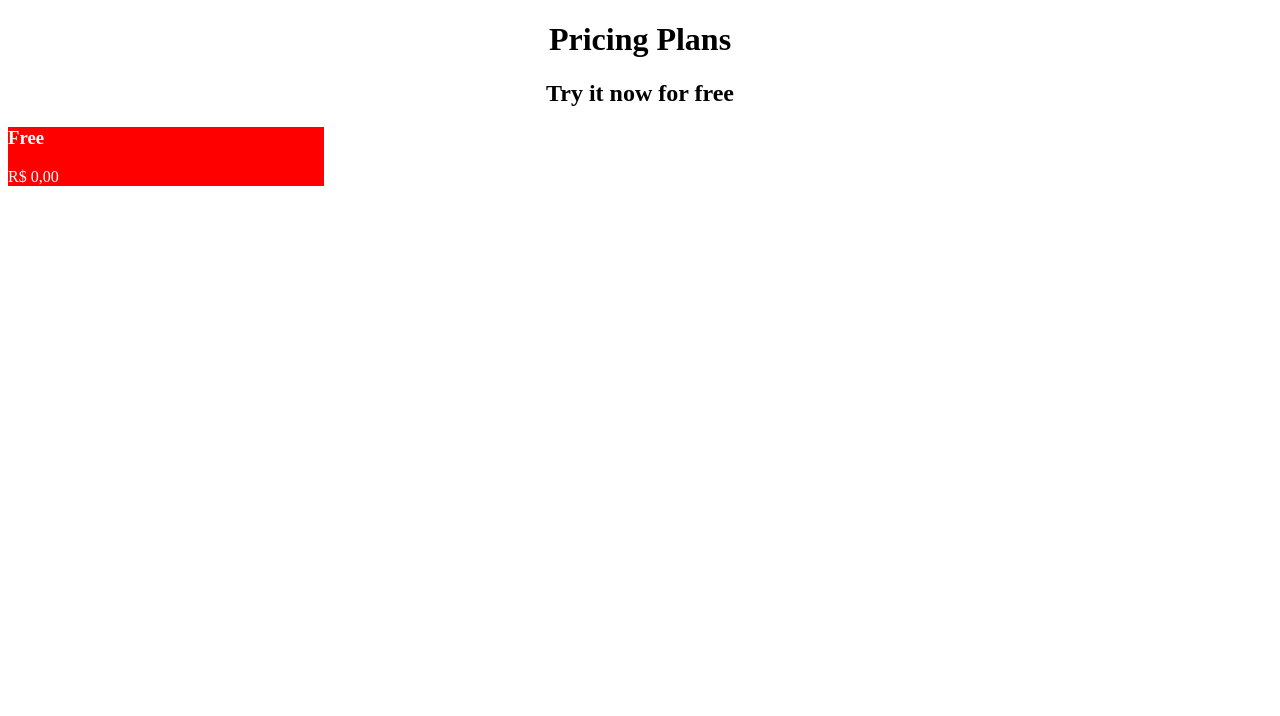
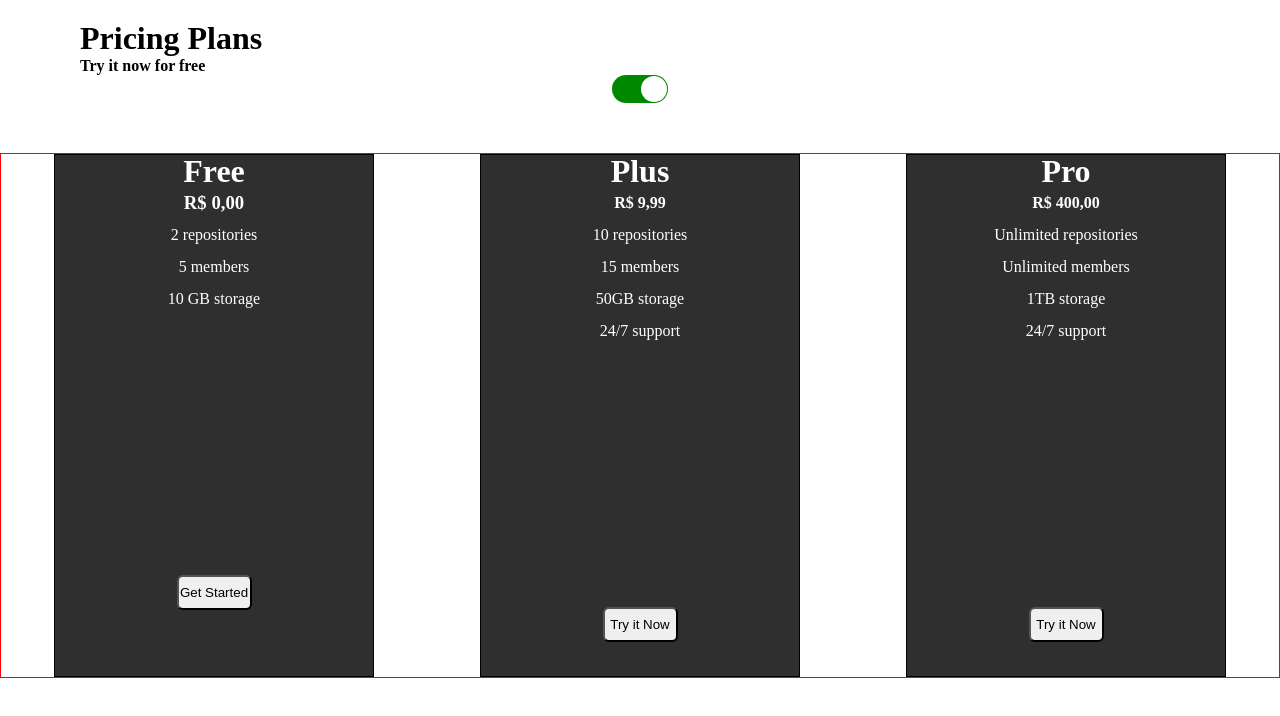
Before and after one commit to anddreluis2/pricing-page, a React (Vite) app: page / in a window 1280 px wide. Shown: the top 716 px of the page. Built offline with nearby package versions, Linux system fonts and the light colour scheme.

Commit message:
getting started with styles

```diff
--- a/package.json
+++ b/package.json
@@ -12,6 +12,7 @@
     "@types/sass": "^1.43.1",
     "react": "^18.2.0",
     "react-dom": "^18.2.0",
+    "react-switch": "^7.0.0",
     "sass": "^1.54.4",
     "scss": "^0.2.4"
   },
--- a/src/components/Cards/Index.tsx
+++ b/src/components/Cards/Index.tsx
@@ -2,10 +2,39 @@ import styles from './styles.module.scss'
 
 export function Cards() {
     return (
-        <div className={styles.card}>
-            <h3>Free</h3>
-            <p>R$ 0,00</p>
+        <div className={styles.container}>
+            <div className={styles.card}>
+                <h1>Free</h1>
+                <h3>R$ 0,00</h3>
+                <ul>
+                    <li>2 repositories</li>
+                    <li>5 members</li>
+                    <li>10 GB storage</li>
+                </ul>
+                <button>Get Started</button>
+            </div>
+            <div className={styles.card}>
+                <h1>Plus</h1>
+                <p>R$ 9,99</p>
+                <ul>
+                    <li>10 repositories</li>
+                    <li>15 members</li>
+                    <li>50GB storage</li>
+                    <li>24/7 support</li>
+                </ul>
+                <button>Try it Now</button>
+            </div>
+            <div className={styles.card}>
+                <h1>Pro</h1>
+                <p>R$ 400,00</p>
+                <ul>
+                    <li>Unlimited repositories</li>
+                    <li>Unlimited members</li>
+                    <li>1TB storage</li>
+                    <li>24/7 support</li>
+                </ul>
+                <button>Try it Now</button>
+            </div>
         </div>
-
     )
 }
--- a/src/components/Cards/styles.module.scss
+++ b/src/components/Cards/styles.module.scss
@@ -1,6 +1,39 @@
+* {
+    margin: 0;
+    padding: 0;
+    box-sizing: border-box;
+}
+
 .card {
-    background-color: red;
-    height: 45%;
+    line-height: 32px;
+    background-color: #2f2f2f;
+    height: 100%;
     width: 25%;
     color: #fff;
+    text-align: center;
+    border: 1px solid black;
 }
+
+.container {
+    margin-top: 50px;
+    height: 525px;
+    border: solid 1px red;
+    display: flex;
+    justify-content: space-around;
+}
+
+button {
+    margin-top: 260px;
+    border-radius: 6px;
+    width: 75px;
+    height: 35px;
+
+    &:hover {
+        cursor: pointer;
+        background-color: lightgray;
+    }
+}
+
+li {
+    list-style: none;
+}
--- a/src/components/Header/index.tsx
+++ b/src/components/Header/index.tsx
@@ -1,10 +1,21 @@
 import styles from './styles.module.scss'
+import Switch from "react-switch"
 
 export function Header() {
     return (
         <>
-            <h1 className={styles.header}>Pricing Plans</h1>
-            <h2 className={styles.header}>Try it now for free</h2>
+            <div className={styles.container}>
+                <h1>Pricing Plans</h1>
+                <p>Try it now for free</p>
+            </div>
+            <div className={styles.wrapper}>
+                <Switch
+                    onChange={() => { console.log("Aaaaa") }}
+                    checked={true}
+                    checkedIcon={false}
+                    uncheckedIcon={false}
+                />
+            </div>
         </>
 
     )
--- a/src/components/Header/styles.module.scss
+++ b/src/components/Header/styles.module.scss
@@ -1,4 +1,18 @@
-.header {
+.container {
+    display: inline-block;
+    margin-left: 80px;
+    margin-top: 20px;
+}
+
+.wrapper {
     display: flex;
     justify-content: center;
 }
+
+p{
+    font-size: 16px;
+    font-weight: 600;
+}
+h1 {
+    font-weight: 900;
+}
```
Also changed, not shown: 1 other file (tests, documents, lock files or other folders).
